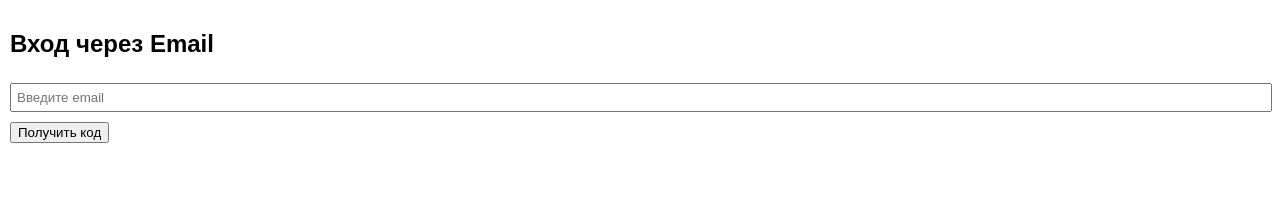
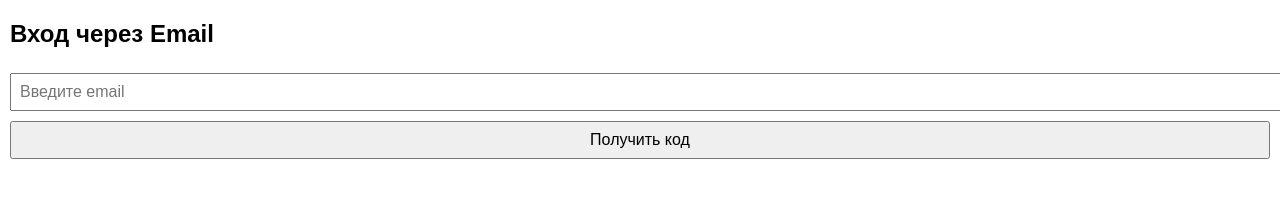
Before and after one commit to anjakonon-dev/link-app, a website: page public/index.html in a window 1280 px wide. Drawn offline with nearby package versions, Linux system fonts and the light colour scheme; no server answers.

Commit message:
style.css

```diff
--- a/public/style.css
+++ b/public/style.css
@@ -1,26 +1,29 @@
 body {
   font-family: sans-serif;
-  margin: 0;
-  padding: 10px;
+  margin: 10px;
+  padding: 0;
   background: #fff;
   color: #000;
 }
-.dark {
-  background: #111;
-  color: #fff;
+input, button {
+  font-size: 16px;
+  padding: 8px;
+  margin: 5px 0;
+  width: 100%;
 }
-#users, #chat {
-  padding: 10px;
+#chat {
+  max-height: 300px;
+  overflow-y: auto;
   border: 1px solid #ccc;
-  max-height: 200px;
+  padding: 5px;
+}
+#users {
+  max-height: 150px;
   overflow-y: auto;
+  border: 1px solid #ccc;
+  padding: 5px;
   margin-bottom: 10px;
 }
 button {
-  margin: 5px 0;
+  cursor: pointer;
 }
-input {
-  margin: 5px 0;
-  padding: 5px;
-  width: calc(100% - 12px);
-}
```
